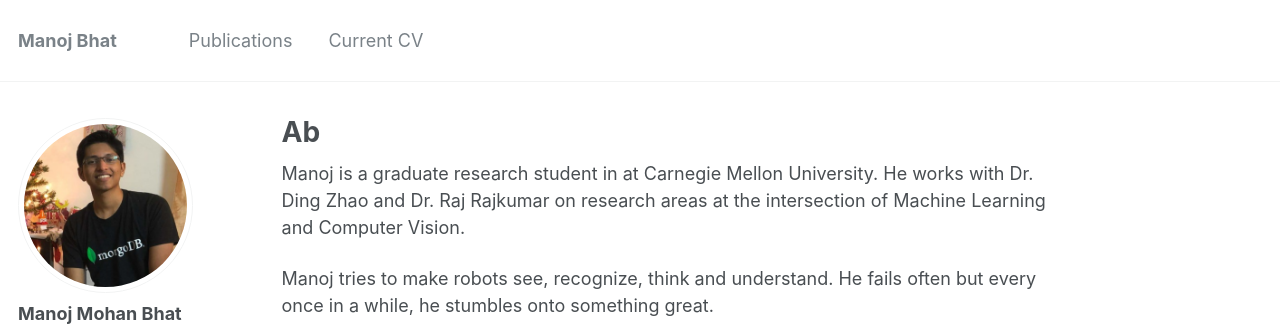
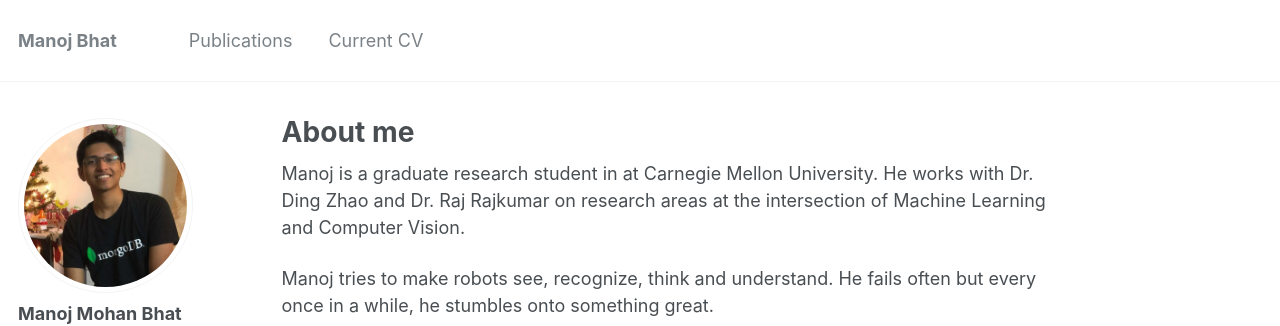
Before and after one commit to Manojbhat09/manojbhat09.github.io_old, a Jekyll site: the page built from _pages/about.md, in a window 1280 px wide. Shown: the top 326 px of the page. Built offline with Jekyll 4.4.1, drawn with Linux system fonts in a browser that asks for light colours; some web fonts are replaced.

Commit message:
Update about.md

```diff
--- a/_pages/about.md
+++ b/_pages/about.md
@@ -1,6 +1,6 @@
 ---
 permalink: /
-title: "Ab"
+title: "About me"
 excerpt: "About me"
 author_profile: true
 redirect_from:
```
